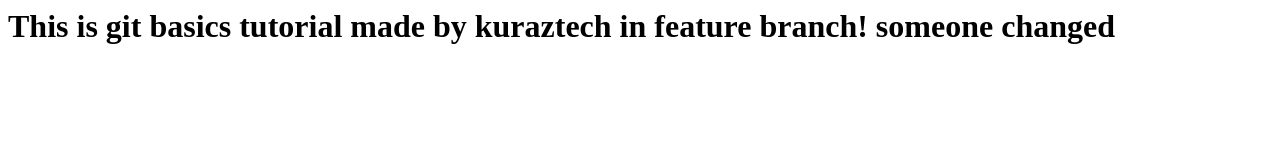
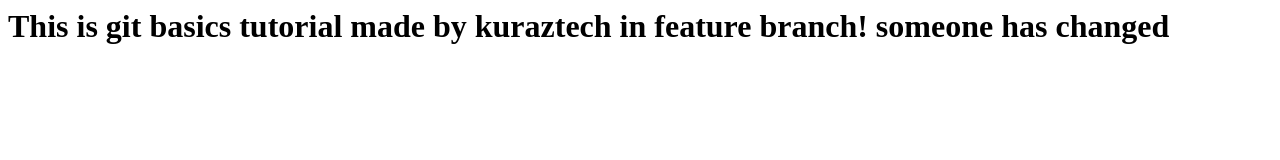
Before and after one commit to titusfrezer/git-basics-tutorial, a plain HTML site: page index.html in a window 1280 px wide. Drawn offline with Linux system fonts and the light colour scheme.

Commit message:
Update index.html

```diff
--- a/index.html
+++ b/index.html
@@ -3,6 +3,6 @@
         <title>Git Basics</title>
     </head>
     <body>
-        <h1>This is git basics tutorial made by kuraztech in feature branch! someone changed</h1>
+        <h1>This is git basics tutorial made by kuraztech in feature branch! someone has changed</h1>
     </body>
 </html>
```
